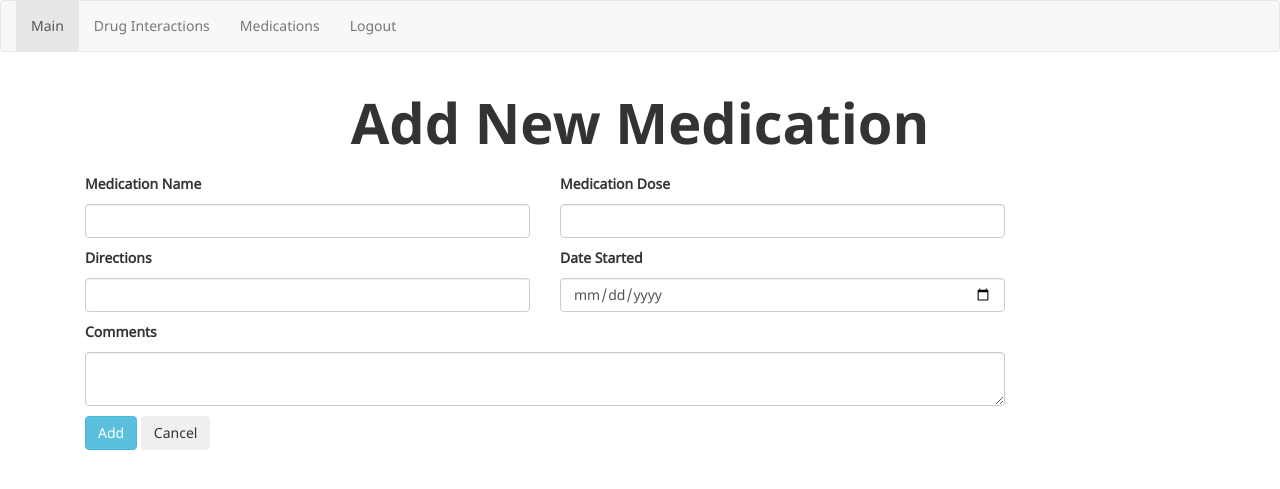
After one commit to xyang-github/Rx-Verify, a Flask app: page /med_add in a window 1280 px wide. The commit adds this page. Shown: the top 489 px of the page. Run offline with Flask 2, Linux system fonts and the light colour scheme; a user stored in the database is signed in; some libraries are stand-ins or nearby versions.

Commit message:
created flaskform and template to add new active medication

```diff
--- a/app/profile/forms.py
+++ b/app/profile/forms.py
@@ -5,6 +5,7 @@ from wtforms.validators import *
 
 # Regexp source: Regular Expressions Cookbook, isbn 9781449319434
 class PatientProfileForm(FlaskForm):
+    """The form used for displaying and editing patient information"""
     fname = StringField("First Name", validators=[DataRequired()])
     lname = StringField("Last Name", validators=[DataRequired()])
     minitial = StringField("Middle Initial", validators=[Optional()])
@@ -16,3 +17,14 @@ class PatientProfileForm(FlaskForm):
     edit = SubmitField("Edit Profile")
     update = SubmitField("Update Profile")
     cancel = SubmitField("Cancel")
+
+
+class MedicationAddForm(FlaskForm):
+    """The form used for adding new medications"""
+    med_name = StringField("Medication Name", validators=[DataRequired()])
+    med_dose = StringField("Medication Dose", validators=[DataRequired()])
+    med_directions = StringField("Directions", validators=[DataRequired()])
+    start_date = DateField("Date Started")
+    comment = TextAreaField("Comments")
+    add_btn = SubmitField("Add")
+    cancel_btn = SubmitField("Cancel")
--- a/app/profile/views.py
+++ b/app/profile/views.py
@@ -150,3 +150,14 @@ def medmain():
 
     form = PatientProfileForm()
     return render_template("med.html", form=form, active_meds=list_of_active_medications)
+
+
+@profile.route('/med_add', methods=["GET", "POST"])
+@login_required
+def medication_add():
+    """Displays the add medication page"""
+
+    # Instantiate form object
+    medication_form = MedicationAddForm()
+
+    return render_template("med_add.html", form=medication_form)
--- a/app/templates/base.html
+++ b/app/templates/base.html
@@ -1,10 +1,24 @@
 {% extends "bootstrap/base.html" %}
+
+<head>
+    <title>Rx Verify</title>
+
+    <!-- Bootstrap CSS & JS -->
+    <link href="https://cdn.jsdelivr.net/npm/bootstrap@5.1.3/dist/css/bootstrap.min.css" rel="stylesheet"
+          integrity="sha384-1BmE4kWBq78iYhFldvKuhfTAU6auU8tT94WrHftjDbrCEXSU1oBoqyl2QvZ6jIW3" crossorigin="anonymous">
+
+    <script src="https://cdn.jsdelivr.net/npm/bootstrap@5.0.2/dist/js/bootstrap.bundle.min.js"
+            integrity="sha384-MrcW6ZMFYlzcLA8Nl+NtUVF0sA7MsXsP1UyJoMp4YLEuNSfAP+JcXn/tWtIaxVXM"
+            crossorigin="anonymous"></script>
+
+</head>
 
 {% block styles %}
 {{ super() }}
     <link rel="stylesheet" href="{{url_for('static', filename='styles.css')}}">
 {% endblock %}
 
+<body>
 <!-- Navigation bar -->
 {% block navbar %}
 <div class="navbar navbar-default">
@@ -52,3 +66,9 @@
     {% block page_content %}{% endblock %}
 </div>
 {% endblock %}
+
+<!--Optional JavaScript and JQuery -->
+<script src="https://code.jquery.com/jquery-3.2.1.slim.min.js" integrity="sha384-KJ3o2DKtIkvYIK3UENzmM7KCkRr/rE9/Qpg6aAZGJwFDMVNA/GpGFF93hXpG5KkN" crossorigin="anonymous"></script>
+<script src="https://cdnjs.cloudflare.com/ajax/libs/popper.js/1.12.9/umd/popper.min.js" integrity="sha384-ApNbgh9B+Y1QKtv3Rn7W3mgPxhU9K/ScQsAP7hUibX39j7fakFPskvXusvfa0b4Q" crossorigin="anonymous"></script>
+<script src="https://maxcdn.bootstrapcdn.com/bootstrap/4.0.0/js/bootstrap.min.js" integrity="sha384-JZR6Spejh4U02d8jOt6vLEHfe/JQGiRRSQQxSfFWpi1MquVdAyjUar5+76PVCmYl" crossorigin="anonymous"></script>
+</body>
--- /dev/null
+++ b/app/templates/med_add.html
@@ -0,0 +1,48 @@
+{% extends 'base.html' %}
+
+{% block page_content %}
+<h1>Add New Medication</h1>
+
+<form method="POST">
+{{ form.csrf_token }}
+
+<div class="container-fluid">
+    <div class="row">
+        <div class="col-md-5">
+            <label for="medication name" class="form-label">{{ form.med_name.label }}</label>
+            {{ form.med_name(class="form-control", id="med_name") }}
+        </div>
+        <div class="col-md-5">
+            <label for="medication dose" class="form-label">{{ form.med_dose.label }}</label>
+            {{ form.med_dose(class="form-control", id="med_dose") }}
+        </div>
+        <div class="col-md-2"></div>
+    </div>
+    <div class="row row_margin">
+        <div class="col-md-5">
+             <label for="medication directions" class="form-label">{{ form.med_directions.label }}</label>
+            {{ form.med_directions(class="form-control", id="med_directions") }}
+        </div>
+        <div class="col-md-5">
+            <label for="start date" class="form-label">{{ form.start_date.label }}</label>
+            {{ form.start_date(class="form-control", id="start_date") }}
+        </div>
+        <div class="col-md-2"></div>
+    </div>
+    <div class="row row_margin">
+        <div class="col-md-10">
+            <label for="comment" class="form-label">{{ form.comment.label }}</label>
+            {{ form.comment(class="form-control", id="comment") }}
+        </div>
+        <div class="col-md-2"></div>
+    </div>
+    <div class="row row_margin">
+        <div class="col-md-2">
+            {{ form.add_btn(class="btn btn-info") }}
+            {{ form.cancel_btn(class="btn btn-secondary") }}
+        </div>
+        <div class="col-md-10"></div>
+    </div>
+</div>
+</form>
+{% endblock %}
```
Also changed, not shown: app/templates/med.html (+19 -20 lines).
